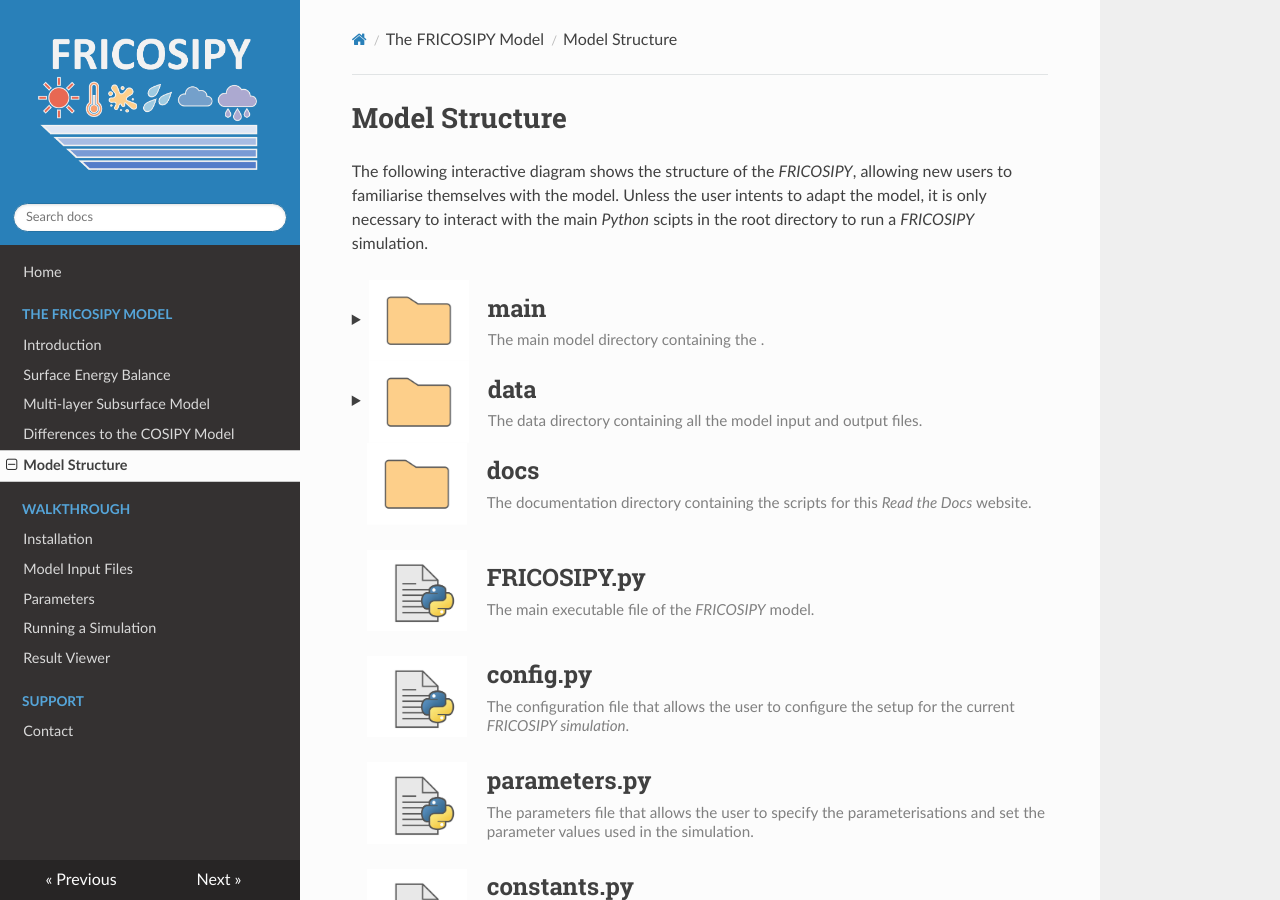
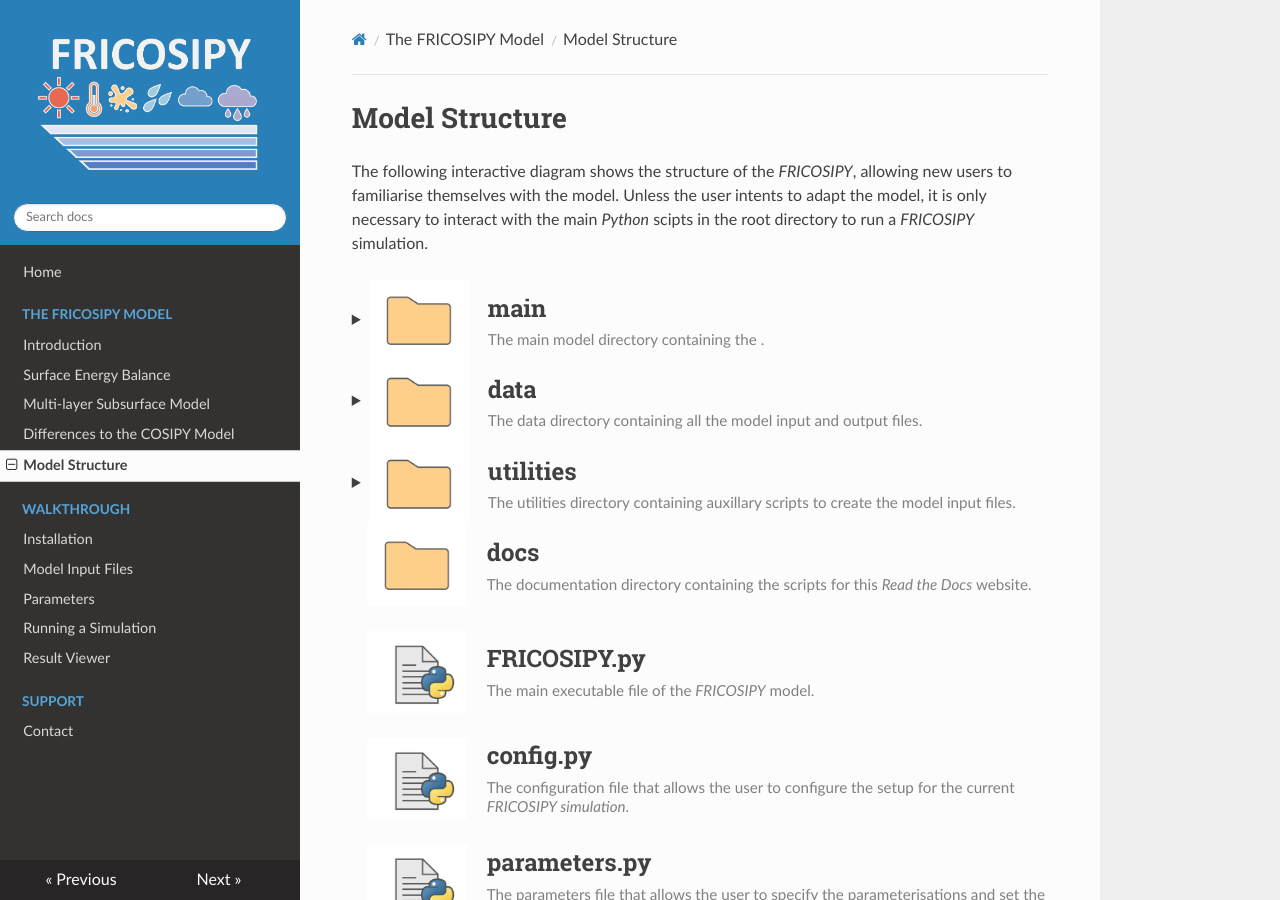
Before and after one commit to MarcusGastaldello/FRICOSIPY, an MkDocs documentation site: the page built from docs/model_structure.md, in a window 1280 px wide and 900 px high. Built offline with MkDocs 1.6.1, drawn with Linux system fonts in a browser that asks for light colours.

Commit message:
Update model_structure.md

```diff
--- a/docs/model_structure.md
+++ b/docs/model_structure.md
@@ -68,6 +68,17 @@ The following interactive diagram shows the structure of the *FRICOSIPY*, allowi
 
     </div>
 
+??? "<img src='https://github.com/MarcusGastaldello/FRICOSIPY/raw/main/docs/icons/Folder.png' width='100' style='vertical-align: middle; margin-right: 15px;'> <div style='display: inline-block; vertical-align: middle;'><h2 style='margin: 0;'>utilities</h2><small style='display: block; color: gray; margin-top: 8px; font-size: 0.95em;'>The utilities directory containing auxillary scripts to create the model input files.</small></div>"
+
+    <div style="margin-left: 40px;">
+    ??? "<div style='display: inline-flex; align-items: center; vertical-align: middle;'><img src='https://github.com/MarcusGastaldello/FRICOSIPY/raw/main/docs/icons/Folder.png' width='100' style='margin-right: 15px; flex-shrink: 0;'><div style='min-width: 0;'><h3 style='margin: 0;'>create_STATIC</h2><small style='display: block; color: gray; margin-top: 8px; font-size: 0.95em; line-height: 1.4;'>(description)</small></div></div>"
+
+        <div style="margin-left: 40px;">
+        <div style="display: table; width: 100%; margin-bottom: 25px; padding-left: 15px;"><div style="display: table-cell; vertical-align: middle; width: 115px;"><img src="https://github.com/MarcusGastaldello/FRICOSIPY/raw/main/docs/icons/Python.png" width="100" style="display: block;"></div><div style="display: table-cell; vertical-align: middle; padding-left: 5px;"><h4 style="margin: 0; padding: 0; font-size: 18px">create_static_netcdf_from_csv.py</h4><div style="margin-top: 8px;"><span style="color: gray; font-size: 0.95em;">(description)</span></div></div></div>
+        <div style="display: table; width: 100%; margin-bottom: 25px; padding-left: 15px;"><div style="display: table-cell; vertical-align: middle; width: 115px;"><img src="https://github.com/MarcusGastaldello/FRICOSIPY/raw/main/docs/icons/Python.png" width="100" style="display: block;"></div><div style="display: table-cell; vertical-align: middle; padding-left: 5px;"><h4 style="margin: 0; padding: 0; font-size: 18px">create_static_netcdf_from_GeoTIFF.py</h4><div style="margin-top: 8px;"><span style="color: gray; font-size: 0.95em;">(description)</span></div></div></div>
+        <hr style="height:1px; background-color:#8b8b8b; border:none;" />
+        </div>
+
 <div style="display: table; width: 100%; margin-bottom: 25px; padding-left: 15px;"><div style="display: table-cell; vertical-align: middle; width: 115px;"><img src="https://github.com/MarcusGastaldello/FRICOSIPY/raw/main/docs/icons/Folder.png" width="100" style="display: block;"></div><div style="display: table-cell; vertical-align: middle; padding-left: 5px;"><h2 style="margin: 0; padding: 0;">docs</h2><div style="margin-top: 8px;"><span style="color: gray; font-size: 0.95em;">The documentation directory containing the scripts for this <i>Read the Docs</i> website. </span></div></div></div>
 
 <div style="display: table; width: 100%; margin-bottom: 25px; padding-left: 15px;"><div style="display: table-cell; vertical-align: middle; width: 115px;"><img src="https://github.com/MarcusGastaldello/FRICOSIPY/raw/main/docs/icons/Python.png" width="100" style="display: block;"></div><div style="display: table-cell; vertical-align: middle; padding-left: 5px;"><h2 style="margin: 0; padding: 0;">FRICOSIPY.py</h2><div style="margin-top: 8px;"><span style="color: gray; font-size: 0.95em;">The main executable file of the <i>FRICOSIPY</i> model.</span></div></div></div>
```
